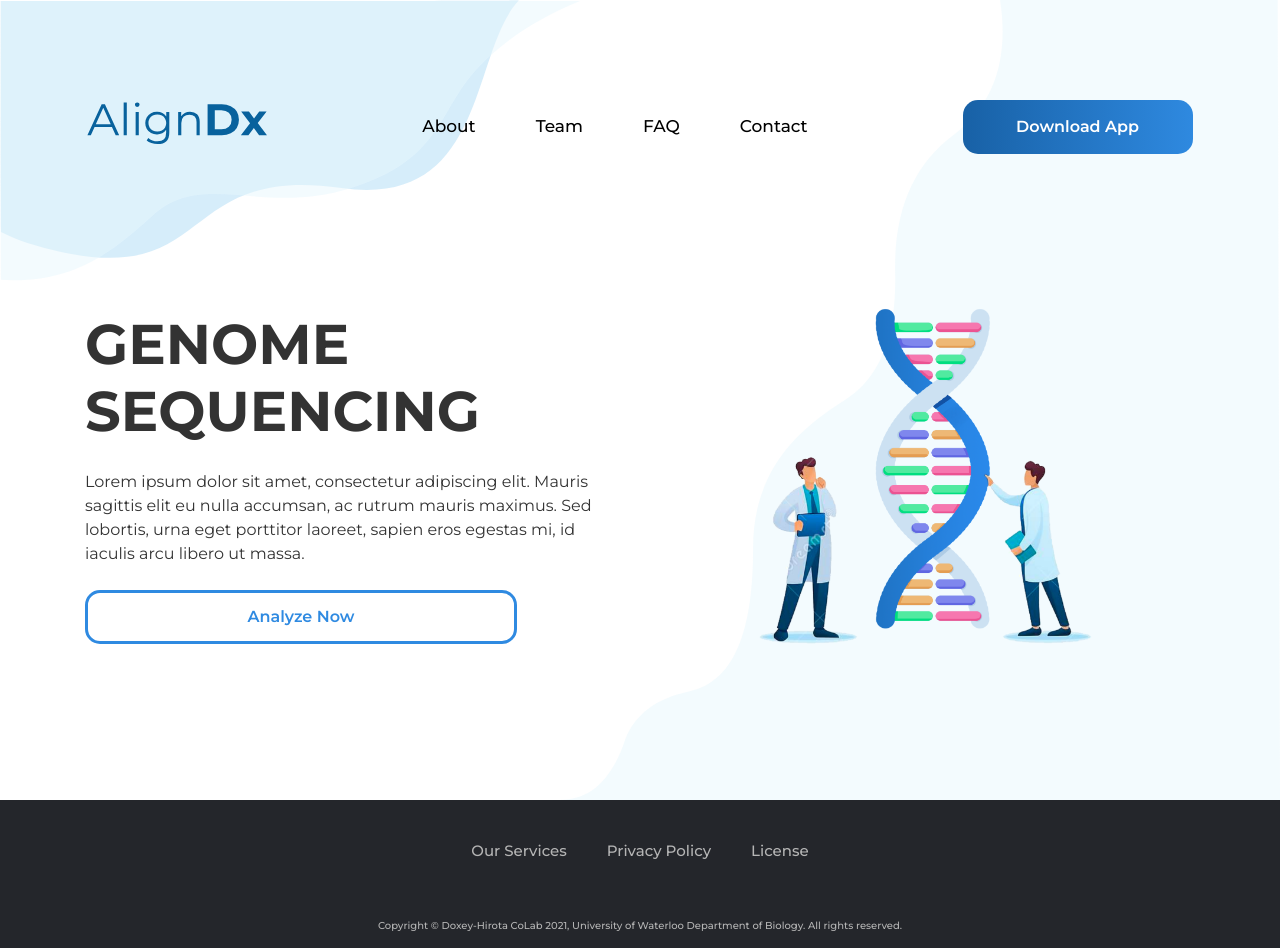
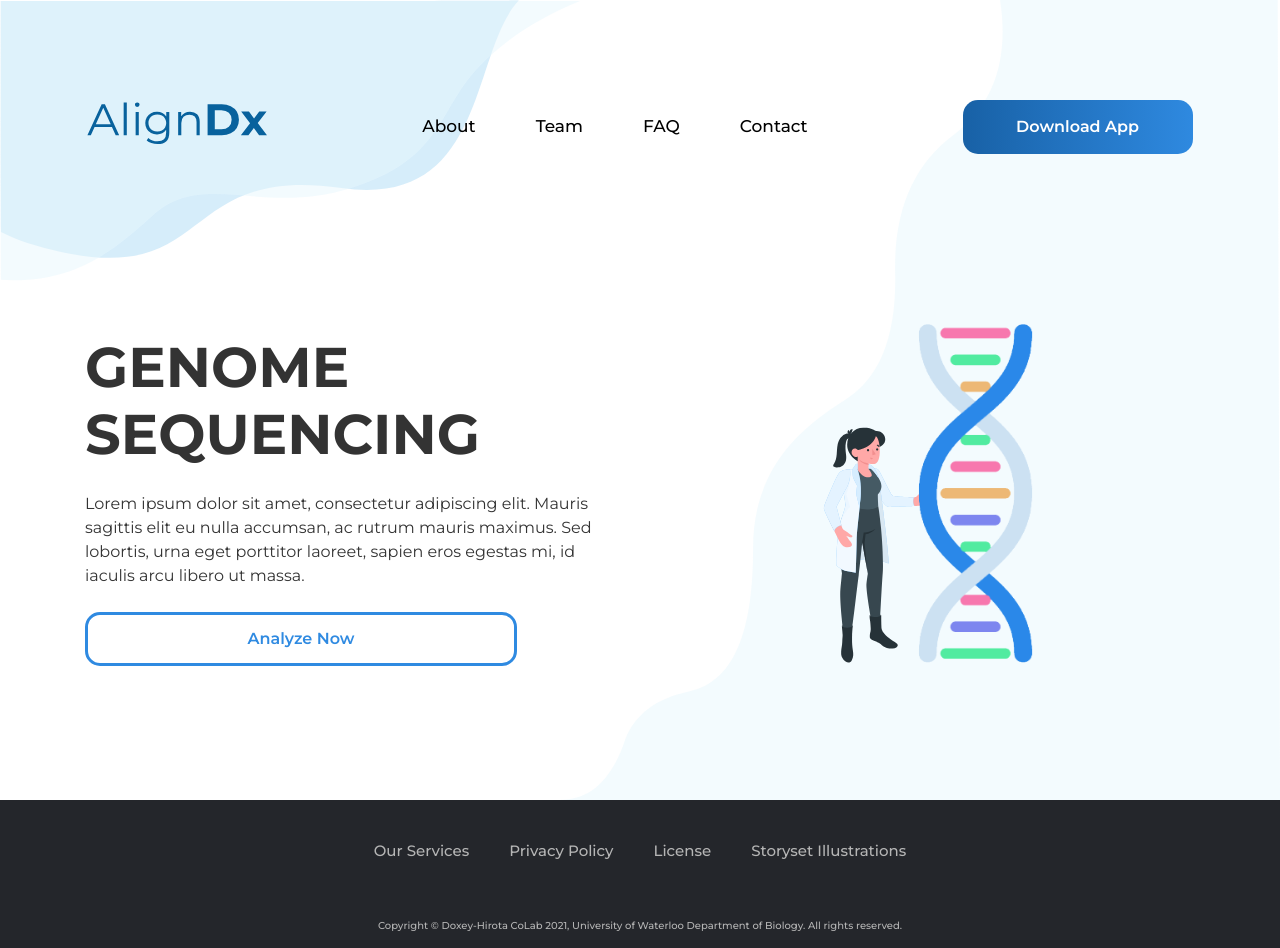
Before and after one commit to doxeylab/aligndx, a React (Create React App) app in the folder pocd-seq-app/: page / in a window 1280 px wide. Built offline with nearby package versions, Linux system fonts and the light colour scheme.

Commit message:
home page art and storyset ref

```diff
--- a/pocd-seq-app/src/components/Footer.js
+++ b/pocd-seq-app/src/components/Footer.js
@@ -24,6 +24,12 @@ const Footer = () => {
                         >
                         License
                     </Link>
+                    <a
+                        href="https://storyset.com/"
+                        className="footerLink"
+                        >
+                        Storyset Illustrations
+                    </a>
                 </div>
                 <div className="footerBottom">
                     <div className="footerCopyright">
--- a/pocd-seq-app/src/pages/Home.js
+++ b/pocd-seq-app/src/pages/Home.js
@@ -1,5 +1,5 @@
 import React, { useState } from 'react'
-import Art from '../assets/Art.png';
+import HomePageArt from '../assets/HomePageArt.svg';
 import { Container, Row, Col } from 'react-bootstrap';
 import FileUpload from "../components/FileUpload";
 import LoadingSpinner from '../components/LoadingSpinner';
@@ -31,7 +31,7 @@ const Home = () => {
                             </Col>
                             <Col md={6} sm={12}>
                                 <div className="home-wrapper__image">
-                                    <img className="Art" src={Art} alt="Art" />
+                                    <img className="Art" src={HomePageArt} alt="Art" />
                                 </div>
                             </Col>
                         </Row>
--- a/pocd-seq-app/src/pages/License.js
+++ b/pocd-seq-app/src/pages/License.js
@@ -5,7 +5,7 @@ const License = () => {
         <div className="section">
 
         </div>
-     );
+    );
 }
 
 export default License;
--- a/pocd-seq-app/src/styles/pageStyles/Home.scss
+++ b/pocd-seq-app/src/styles/pageStyles/Home.scss
@@ -22,7 +22,7 @@
     justify-content: center;
 
     img {
-      width: 350px;
+      width: 400px;
     }
 
     @include respond(tab-port) {
@@ -109,6 +109,11 @@
   }
 }
 
+.home-wrapper {
+  display: flex;
+  flex-direction: row;
+}
+
 /*Centers the button when the screen gets smaller*/
 @media screen and (max-width: 900px) {
   .cta-btn--analyze {
```
Also changed, not shown: pocd-seq-app/src/assets/HomePageArt.svg (added).
